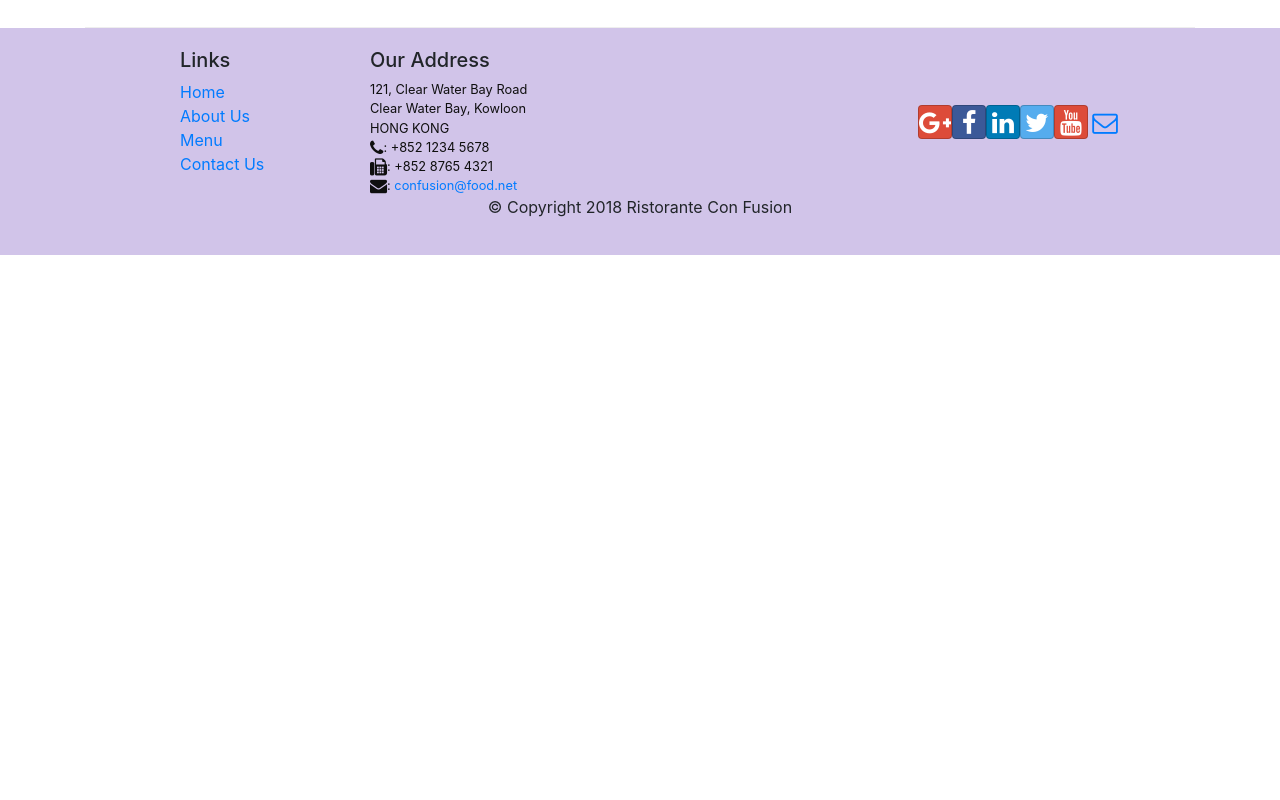
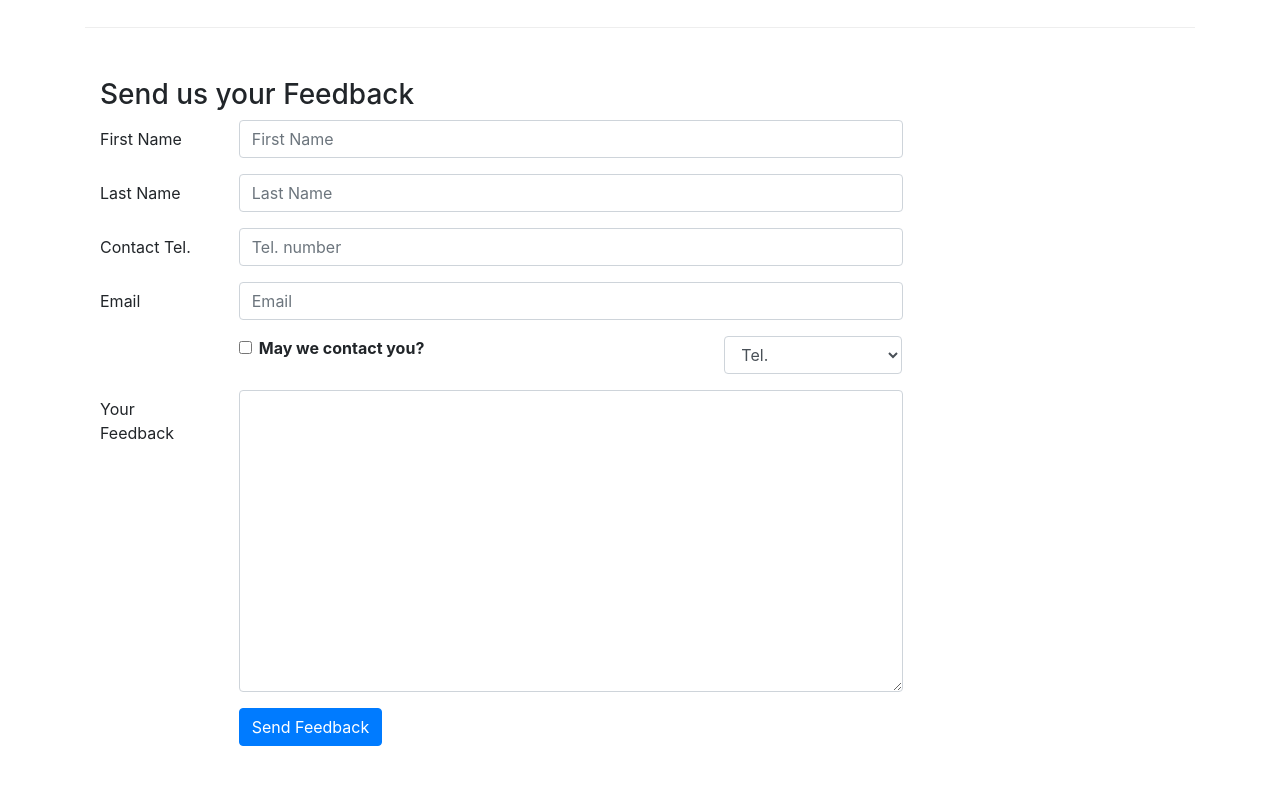
Before and after one commit to chunyuema/react-confusion, a React (Create React App) app: page /contactus in a window 1280 px wide. Shown: the part 820-1620 px from the top of the page. Before the commit the page ends 1075 px from the top, so only its background shows below. Built offline with nearby package versions, Linux system fonts and the light colour scheme.

Commit message:
feedback with controlled form

```diff
--- a/src/components/ContactComponent.js
+++ b/src/components/ContactComponent.js
@@ -1,8 +1,40 @@
-import React from 'react';
-import { Breadcrumb, BreadcrumbItem } from 'reactstrap';
+import React, { Component } from 'react';
+import { Breadcrumb, BreadcrumbItem, Button, Form, FormGroup, Label, Input, Col } from 'reactstrap';
 import { Link } from 'react-router-dom';
 
-function Contact(props) {
+class Contact extends Component {
+    constructor(props) {
+        super(props);
+
+        this.state = {
+            firstname: '',
+            lastname: '',
+            telnum: '',
+            email: '',
+            agree: false,
+            contactType: 'Tel.',
+            message: ''
+        };
+
+        this.handleSubmit = this.handleSubmit.bind(this);
+        this.handleInputChange = this.handleInputChange.bind(this);
+    }
+
+    handleInputChange(event){
+        const target = event.target;
+        const value = target.type === 'checkbox' ? target.checked : target.value;
+        const name = target.name;
+        this.setState({
+            [name] : value
+        });
+    }
+
+    handleSubmit(event){
+        console.log("Current state is: " + JSON.stringify(this.state));
+        alert("Current state is: " + JSON.stringify(this.state));
+        event.preventDefault();
+    }
+    render() {
         return(
             <div className="container">
                 <div className="row">
@@ -38,8 +70,69 @@
                         </div>
                     </div>
                 </div>
+                <div className = "row row-content">
+                        <div className="col-12">
+                            <h3>Send us your Feedback</h3>
+                        </div>
+                        <div className="col-12 col-md-9">
+                            <Form onSubmit={this.handleSubmit}>
+                                <FormGroup row>
+                                    <Label htmlFor="firstname" md={2}>First Name</Label>
+                                    <Col md={10}>
+                                        <Input type="text" id="firstname" name="firstname" placeholder="First Name" value={this.state.firstname} onChange={this.handleInputChange}/>
+                                    </Col>
+                                </FormGroup>
+                                <FormGroup row>
+                                    <Label htmlFor="lastname" md={2}>Last Name</Label>
+                                    <Col md={10}>
+                                        <Input type="text" id="lastname" name="lastname" placeholder="Last Name" value = {this.state.lastname} onChange={this.handleInputChange}/>
+                                    </Col>
+                                </FormGroup>
+                                <FormGroup row>
+                                    <Label htmlFor="telnum" md={2}>Contact Tel.</Label>
+                                    <Col md={10}>
+                                        <Input type="tel" id="telnum" name="telnum" placeholder="Tel. number" value = {this.state.telnum} onChange={this.handleInputChange}/>
+                                    </Col>
+                                </FormGroup>
+                                <FormGroup row>
+                                    <Label htmlFor="email" md={2}>Email</Label>
+                                    <Col md={10}>
+                                        <Input type="email" id="email" name="email" placeholder="Email" value={this.state.email} onChange={this.handleInputChange}/>
+                                    </Col>
+                                </FormGroup>
+                                <FormGroup row>
+                                    <Col md={{size: 6, offset: 2}}>
+                                        <FormGroup check>
+                                            <Label check>
+                                                <Input type="checkbox" name="agree" value={this.state.agree} onChange={this.handleInputChange}/> {' '}
+                                                <strong>May we contact you?</strong>
+                                            </Label>
+                                        </FormGroup>
+                                    </Col>
+                                    <Col md={{size: 3, offset: 1}}>
+                                        <Input type="select" name="contactType" value={this.state.contactType} onChange={this.handleInputChange}>
+                                            <option>Tel.</option>
+                                            <option>Email</option>
+                                        </Input>
+                                    </Col>
+                                </FormGroup>
+                                <FormGroup row>
+                                    <Label htmlFor="message" md={2}>Your Feedback</Label>
+                                    <Col md={10}>
+                                        <Input type="textarea" id="message" name="message" rows="12" value={this.state.message} onChange={this.handleInputChange}></Input>
+                                    </Col>
+                                </FormGroup>
+                                <FormGroup row>
+                                    <Col md={{size: 10, offset: 2}}>
+                                        <Button type="submit" color="primary">Send Feedback</Button>
+                                    </Col>
+                                </FormGroup>
+                            </Form>
+                        </div>
+                    </div>
             </div>
         );
     }
+}
 
 export default Contact;
```
Also changed, not shown: 1 other file (tests, documents, lock files or other folders). Lines whose indentation alone changed are shown as unchanged.
